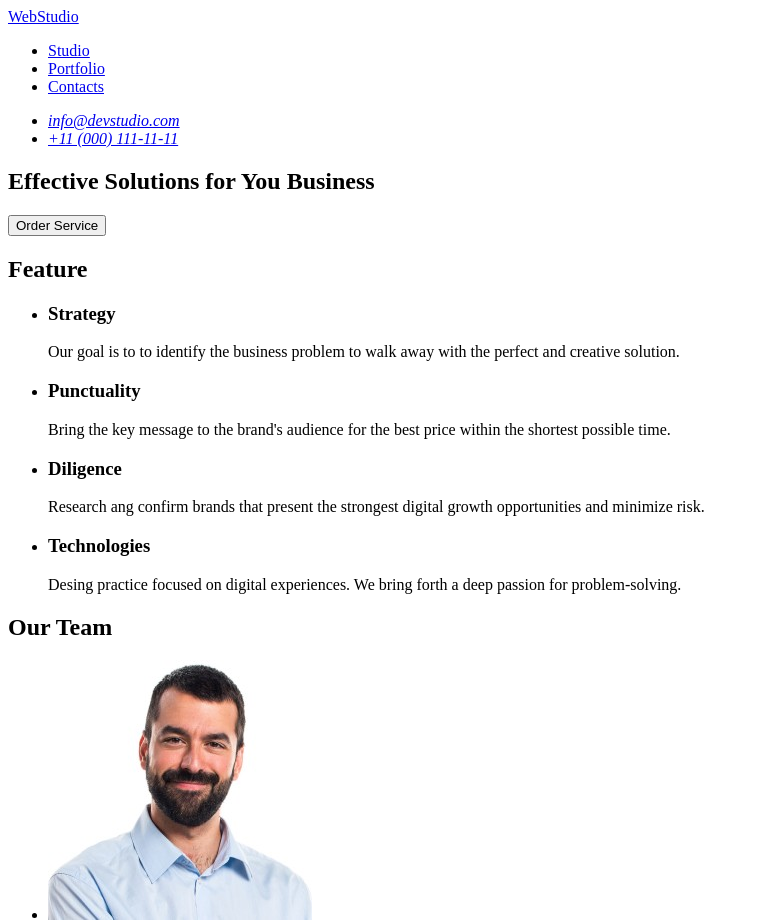
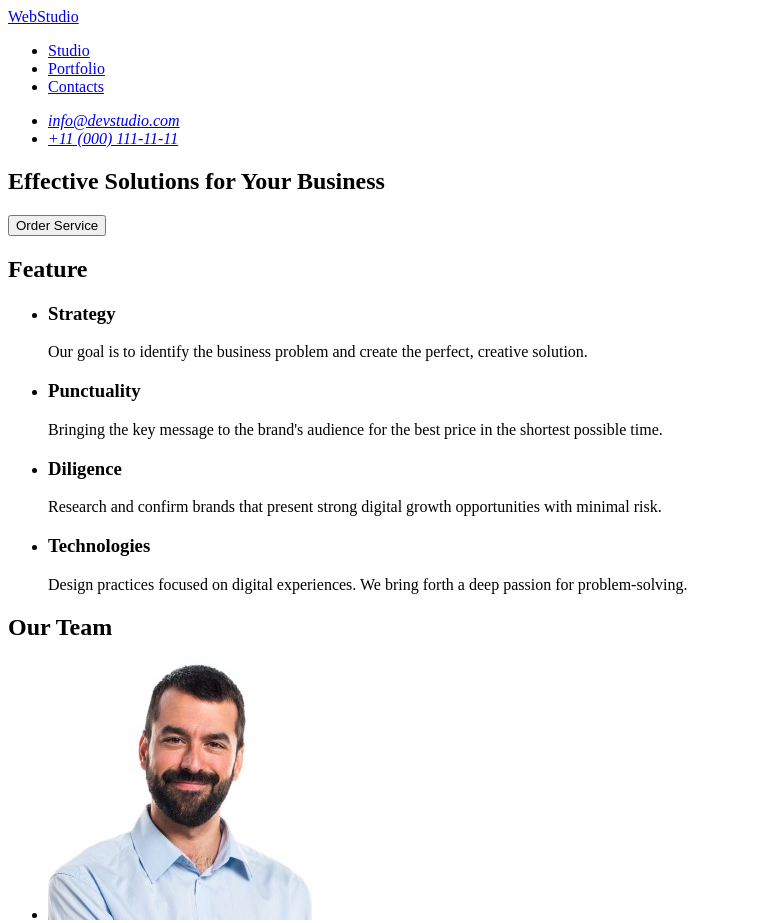
Before and after one commit to MozhynIllia/fson-114, a plain HTML site: page goit-markup-hw-01/index.html in a window 1280 px wide. Shown: the top 923 px of the page, without its empty margins (0-759 px from the left). Drawn offline with Linux system fonts and the light colour scheme.

Commit message:
Створив нову папку

```diff
--- a/index.html
+++ b/goit-markup-hw-01/index.html
@@ -6,7 +6,9 @@
     <title>WebStudio</title>
   </head>
   <body>
+    <!-- Заголовок -->
     <header>
+      <!-- Навігація -->
       <nav>
         <a href="./index.html">WebStudio</a>
         <ul>
@@ -15,6 +17,7 @@
           <li><a href="#">Contacts</a></li>
         </ul>
       </nav>
+      <!-- Контактна інформація -->
       <address>
         <ul>
           <li><a href="mailto:info@devstudio.com">info@devstudio.com</a></li>
@@ -22,44 +25,51 @@
         </ul>
       </address>
     </header>
+
+    <!-- Основний контент -->
     <main>
+      <!-- Розділ з головним банером -->
       <section>
-        <h1>Effective Solutions for You Business</h1>
+        <h1>Effective Solutions for Your Business</h1>
         <button type="button">Order Service</button>
       </section>
+
+      <!-- Розділ "Особливості компанії" -->
       <section>
         <h2>Feature</h2>
         <ul>
           <li>
             <h3>Strategy</h3>
             <p>
-              Our goal is to to identify the business problem to walk away with
-              the perfect and creative solution.
+              Our goal is to identify the business problem and create the
+              perfect, creative solution.
             </p>
           </li>
           <li>
             <h3>Punctuality</h3>
             <p>
-              Bring the key message to the brand's audience for the best price
-              within the shortest possible time.
+              Bringing the key message to the brand's audience for the best
+              price in the shortest possible time.
             </p>
           </li>
           <li>
             <h3>Diligence</h3>
             <p>
-              Research ang confirm brands that present the strongest digital
-              growth opportunities and minimize risk.
+              Research and confirm brands that present strong digital growth
+              opportunities with minimal risk.
             </p>
           </li>
           <li>
             <h3>Technologies</h3>
             <p>
-              Desing practice focused on digital experiences. We bring forth a
+              Design practices focused on digital experiences. We bring forth a
               deep passion for problem-solving.
             </p>
           </li>
         </ul>
       </section>
+
+      <!-- Розділ "Наша команда" -->
       <section>
         <h2>Our Team</h2>
         <ul>
@@ -99,12 +109,13 @@
       </section>
     </main>
 
+    <!-- Футер -->
     <footer>
-      <a href="http://">WebStudio</a>
-      <p
-        >Increase the flow of customers and sales for your business with digital
-        marketing & growth solutions.</p
-      >
+      <a href="">WebStudio</a>
+      <p>
+        Increase the flow of customers and sales for your business with digital
+        marketing & growth solutions.
+      </p>
     </footer>
   </body>
 </html>
```
Also changed, not shown: goit-markup-hw-01/.prettierrc.json (renamed from .prettierrc.json), goit-markup-hw-01/images/teams/CamilaGarcia.jpg (renamed from images/teams/CamilaGarcia.jpg), goit-markup-hw-01/images/teams/DanielWilson.jpg (renamed from images/teams/DanielWilson.jpg), goit-markup-hw-01/images/teams/MarkGuerrero.jpg (renamed from images/teams/MarkGuerrero.jpg), goit-markup-hw-01/images/teams/TomFord.jpg (renamed from images/teams/TomFord.jpg).
